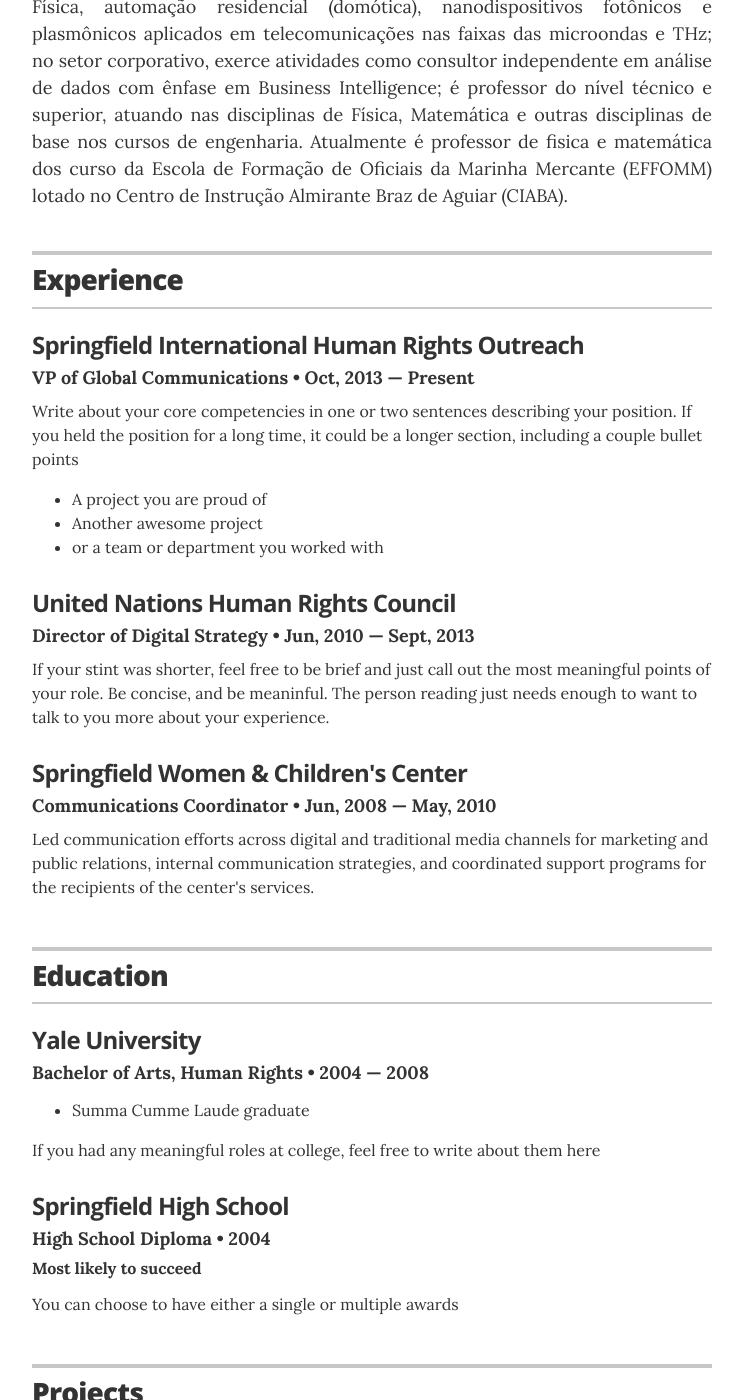
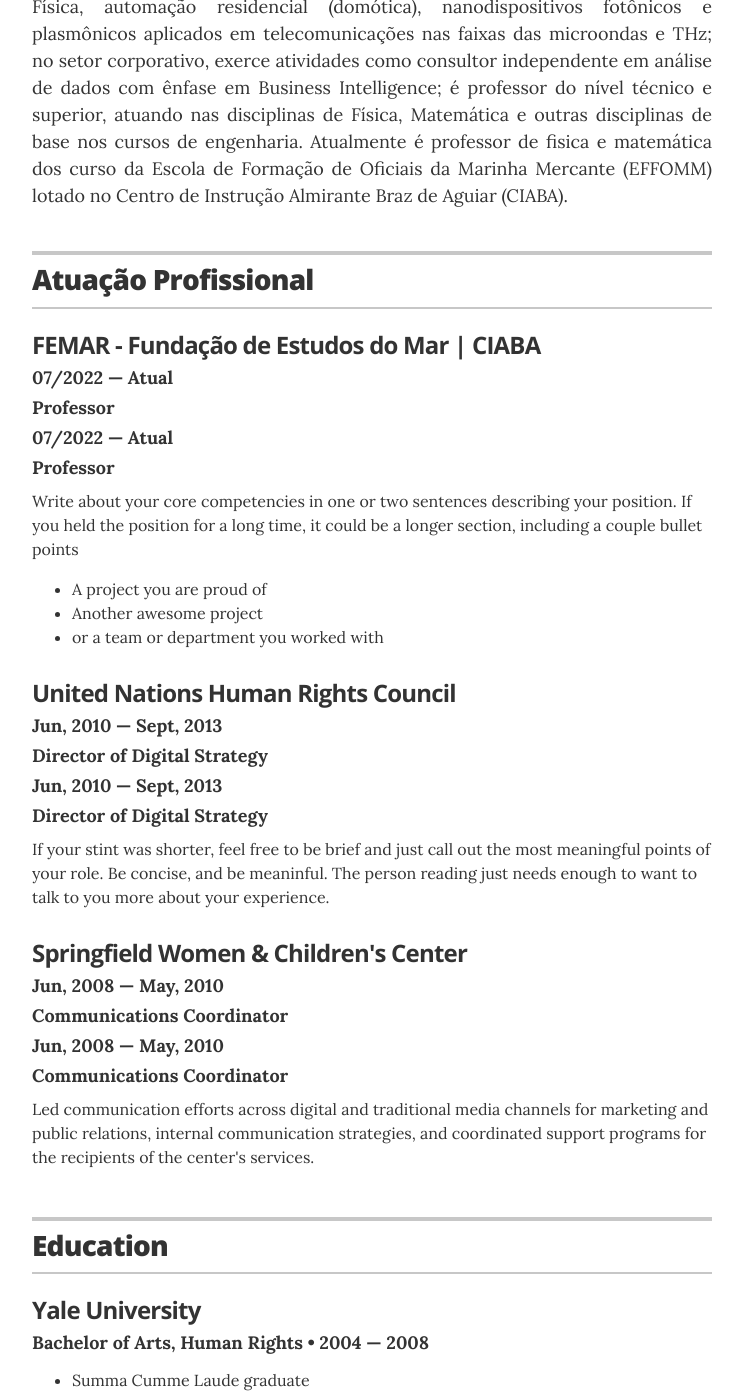
Before and after one commit to clerissonmn/cv, a Jekyll site: the page built from index.html, in a window 1280 px wide and 1400 px high, scrolled down 446 px. Shown: the whole window, without its empty margins (268-1011 px from the left). Built offline with Jekyll 4.4.1, drawn with Linux system fonts in a browser that asks for light colours.

Commit message:
experience

```diff
--- a/_data/experience.yml
+++ b/_data/experience.yml
@@ -1,8 +1,8 @@
 # Jobs
-# VP of Global Communications
-- company: Springfield International Human Rights Outreach
-  position: VP of Global Communications
-  duration: Oct, 2013 &mdash; Present
+# CIABA
+- company: "FEMAR - Fundação de Estudos do Mar | CIABA"
+  position: "Professor"
+  duration: 07/2022 &mdash; Atual
   summary: Write about your core competencies in one or two sentences describing your position. If you held the position for a long time, it could be a longer section, including a couple bullet points	<ul class="resume-item-list"><li>A project you are proud of</li><li>Another awesome project</li><li>or a team or department you worked with</li></ul>
 
 # Director of Digital Stratgy
--- a/_layouts/resume.html
+++ b/_layouts/resume.html
@@ -53,13 +53,16 @@
       <section class="content-section">
 
         <header class="section-header">
-          <h2>Experience</h2>
+          <h2>Atuação Profissional</h2>
         </header>
 
         {% for job in site.data.experience %}
         <div class="resume-item" itemscope itemprop="worksFor" itemtype="http://schema.org/Organization">
-          <h3 class="resume-item-title" itemprop="name">{{ job.company }}</h3>
-          <h4 class="resume-item-details" itemprop="description">{{ job.position }} &bull; {{ job.duration }}</h4>
+          <h4 class="resume-item-title" itemprop="name"> {{ job.company }}</h4>
+          <h4 class="resume-item-details" itemprop="description"> {{ job.duration }}</h4>
+          <h4 class="resume-item-details" itemprop="description"> {{ job.position }}</h4>
+          <h4 class="resume-item-details" itemprop="description"> {{ job.duration }}</h4>
+          <h4 class="resume-item-details" itemprop="description"> {{ job.position }}</h4>
           <p class="resume-item-copy">{{ job.summary }}</p>
         </div><!-- end of resume-item -->
         {% endfor %}
```
